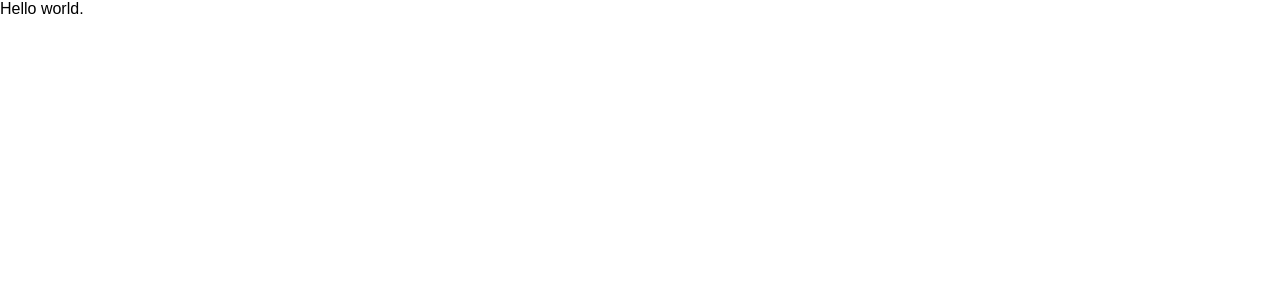
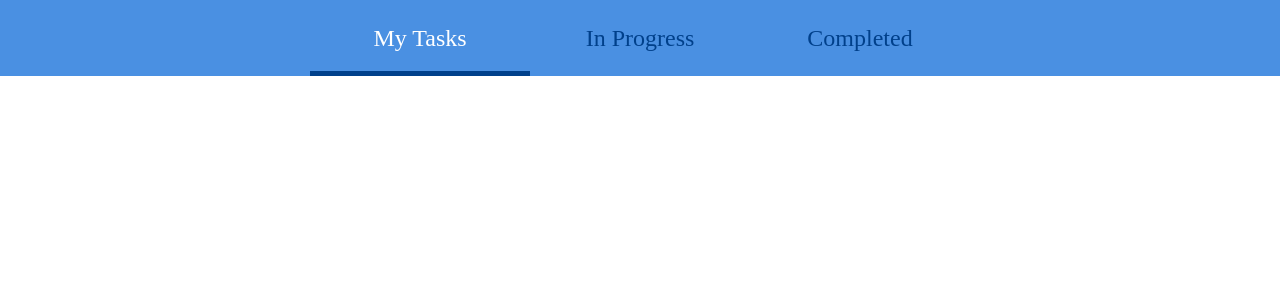
Before and after one commit to pop0030/the-f2e-challenge, a React app: page / in a window 1280 px wide. Shown: the top 300 px of the page. Built offline with nearby package versions, Linux system fonts and the light colour scheme.

Commit message:
[Feature] Todolist

```diff
--- a/app/App.js
+++ b/app/App.js
@@ -1,10 +1,12 @@
 import React, { Component } from 'react';
+
+import Todolist from 'app/containers/Todolist';
 
 class App extends Component {
   render() {
     return (
       <div>
-        Hello world.
+        <Todolist />
       </div>
     );
   }
--- /dev/null
+++ b/app/containers/Todolist/Todolist.jsx
@@ -0,0 +1,54 @@
+import React from 'react';
+import styled from 'styled-components';
+
+/** color config */
+import { BLUE, WHITE, MAZARINE } from './config';
+
+const TabContainer = styled.div`
+  background-color: ${BLUE};
+  display: flex;
+  justify-content: center;
+  align-items: center;
+`;
+
+const TabItem = styled.div`
+  cursor: pointer;
+  font-family: ${({ active }) => active ? 'Roboto-Medium' : 'Roboto-Regular'};
+  color: ${({ active }) => active ? WHITE : MAZARINE};
+  border-bottom: 5px solid;
+  border-bottom-color: ${({ active }) => active ? MAZARINE : BLUE};
+  font-size: 24px;
+  width: 220px;
+  height: 76px;
+  line-height: 76px;
+  text-align: center;
+`;
+
+const TABS = [
+  {
+    name: 'My Tasks',
+    key: 'task'
+  },
+  {
+    name: 'In Progress',
+    key: 'progress'
+  },
+  {
+    name: 'Completed',
+    key: 'completed'
+  }
+];
+
+const Todolist = () => {
+  return (
+    <div>
+      <TabContainer>
+        {TABS.map(tab => (
+          <TabItem key={tab.key} active={tab.key === 'task'}>{tab.name}</TabItem>
+        ))}
+      </TabContainer>
+    </div>
+  );
+};
+
+export default Todolist;
--- /dev/null
+++ b/app/containers/Todolist/config.js
@@ -0,0 +1,10 @@
+export const BLUE = '#4A90E2';
+export const MAZARINE = '#00408B';
+export const RED = '#D0021B';
+export const YELLOW = '#F5A623';
+export const BEIGE = '#FFF2DC';
+export const WHITE = '#FFFFFF';
+export const LIGHT_GRAY = '#F2F2F2';
+export const MEDIUM_GRAY = '#E1E1E1';
+export const NOMARL_GRAY = '#C8C8C8';
+export const DARK_GRAY = '#757575';
--- /dev/null
+++ b/app/containers/Todolist/index.js
@@ -0,0 +1,3 @@
+import Todolist from './Todolist';
+
+export default Todolist;
--- a/app/index.js
+++ b/app/index.js
@@ -2,6 +2,7 @@ import React from 'react';
 import ReactDOM from 'react-dom';
 import App from './App';
 
+import 'reset-css';
 import 'app/style/global.css';
 
 ReactDOM.render(<App />, document.getElementById('root'));
--- a/app/style/global.css
+++ b/app/style/global.css
@@ -1,3 +1,7 @@
+* {
+  box-sizing: border-box;
+}
+
 body {
   margin: 0;
   padding: 0;
```
